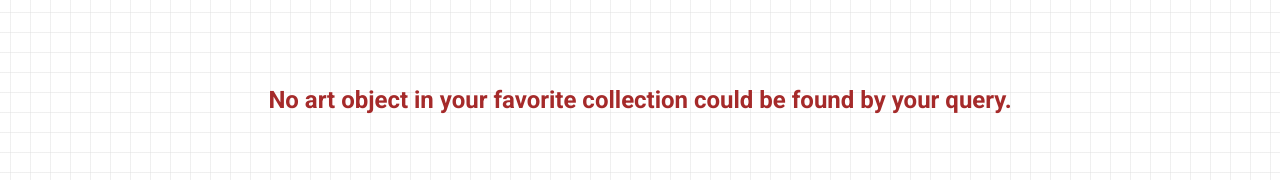
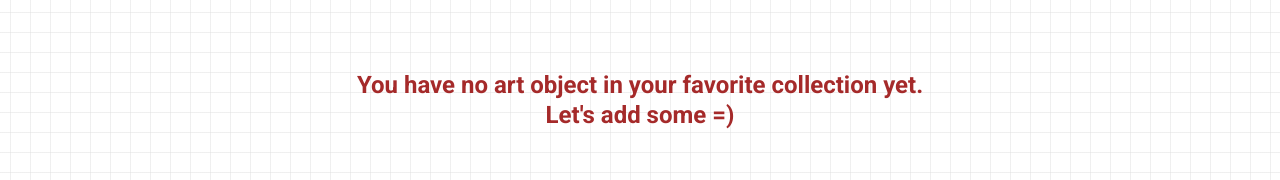
Before and after one commit to RenJeka/Rijksmuseum, an Angular app: page / in a window 1280 px wide. Both pictures are taken after a click on the button "🌟 SHOW FAVORITE". Shown: the part 398-578 px from the top of the page. Built offline with nearby package versions, Linux system fonts and the light colour scheme; no server answers.

Commit message:
/bugfix — fix bug, when user set more resultsPerPage when he stay on last page (maximum page)

```diff
--- a/src/app/main/main.component.html
+++ b/src/app/main/main.component.html
@@ -83,13 +83,15 @@
   <ng-template [ngIf]="!dataService.showFavorite && dataService.isArtCollectionLoaded &&
   dataService.artCollection.artObjects.length <= 0">
     <div class="tiles-container tiles-container_empty">
-      No art object could be found by your query.
+      <p>No art object could be found by your query.</p>
+      <p>Try other query</p>
     </div>
   </ng-template>
 
   <ng-template [ngIf]="dataService.showFavorite && dataService.favoriteArtCollection.length <= 0">
     <div class="tiles-container tiles-container_empty">
-      No art object in your favorite collection could be found by your query.
+      <p>You have no art object in your favorite collection yet.</p>
+      <p>Let's add some =)</p>
     </div>
   </ng-template>
 
--- a/src/app/main/main.component.scss
+++ b/src/app/main/main.component.scss
@@ -75,6 +75,7 @@ form {
 
   &_empty {
     height: 75vh;
+    flex-direction: column;
     justify-content: center;
     align-items: center;
     font-size: 24px;
@@ -83,6 +84,11 @@ form {
     text-align: center;
     padding: 0 10px;
     line-height: 30px;
+
+    p {
+      font-size: inherit;
+      font-weight: inherit;
+    }
   }
 }
 
--- a/src/app/shared/pagination.service.ts
+++ b/src/app/shared/pagination.service.ts
@@ -42,6 +42,10 @@ export class PaginationService {
     this.setChangies();
   }
 
+  /**
+   * Метод пересчитывает шкалу сос траницами (шкалу пагинации)
+   * После каждого изменения, связаную с пагинацией,  —  этот метод должен вызываться чтобы пересчитать шкалу пагинации
+   */
   recalculatePaging(): void {
     let pages = [];
     let halfPaging = (Math.floor(this.paginatorSettings.paginatorScaleLength / 2));
@@ -67,8 +71,12 @@ export class PaginationService {
     }
   }
 
-  private recalculateMaxPages(): void {
-    this.paginatorSettings.maximumPages = Math.floor(10000 / this.paginatorSettings.objectPerPage);
+  /**
+   * Метод пересчитывает и перезаписывает значение максимальной страницы в пагинации.
+   * TODO: переделать этот метод на getMaximumPage, которая возвращает максимальную страницу
+   */
+  private getMaximumPage(): number {
+    return Math.floor(10000 / this.paginatorSettings.objectPerPage);
   }
 
   /**
@@ -79,14 +87,26 @@ export class PaginationService {
     if (currentPage) {
       this.paginatorSettings.currentPage = currentPage;
     }
-    this.recalculateMaxPages();
+    this.paginatorSettings.maximumPages = this.getMaximumPage();
     this.recalculatePaging();
     this.paginatorStream$.next(this.paginatorSettings);
   }
 
   // ===== USER INTERFACE — START =====
-  changeResultsPerPage(numberOfResults: number): void {
-    this.paginatorSettings.objectPerPage = numberOfResults;
+  changeResultsPerPage(numberOfResultsPerPage: number): void {
+
+    let tempMaxPages: number;
+    let isCurrentPageOverLimit:boolean;
+
+    this.paginatorSettings.objectPerPage = numberOfResultsPerPage;
+    tempMaxPages = this.getMaximumPage();
+    isCurrentPageOverLimit = this.paginatorSettings.currentPage > tempMaxPages;
+    // Если максимальное кол-во страниц меньше (пользователь выбрал больше результатов на странице) и текущая
+    // страница выходит за пределы (максимально-возможной страницы) — тогда перенаправляем пользователя на текущую
+    // максимально возможную страницу
+    if ((tempMaxPages < this.paginatorSettings.maximumPages) && isCurrentPageOverLimit) {
+      this.paginatorSettings.currentPage = tempMaxPages;
+    }
     this.setChangies();
   }
 
```
Also changed, not shown: src/app/app-routing.module.ts (+11 -9 lines).
